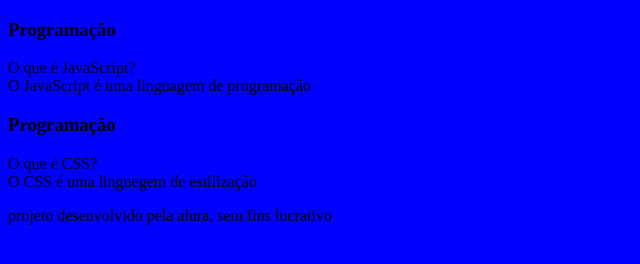
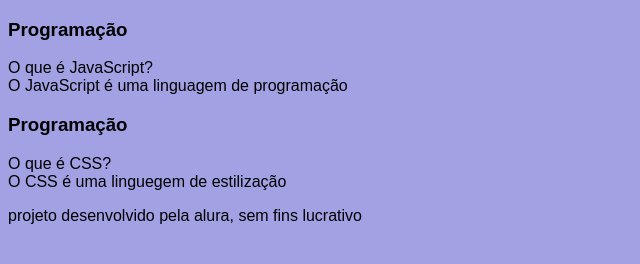
Before and after one commit to Nataliaotto16/flashcard, a plain HTML site: page index.html in a window 1280 px wide. Shown: the whole page, without its empty margins (0-640 px from the left). Drawn offline with Linux system fonts and the light colour scheme; a web font is replaced by a local one.

Commit message:
Add files via upload

```diff
--- a/assets/style.css
+++ b/assets/style.css
@@ -2,5 +2,14 @@
 @import url('https://fonts.googleapis.com/css2?family=Edu+AU+VIC+WA+NT+Guides:wght@400..700&display=swap');
 
 body{
-    background-color: blue;
+    background-color: rgb(161, 161, 228);
+    font-family: "Bai Jamjuree", sans-serif;
+    font-weight: 400;
+    font-style: normal;
 }
+footer{
+    background-color: aqua
+    color:gainsboro
+
+
+}
```
